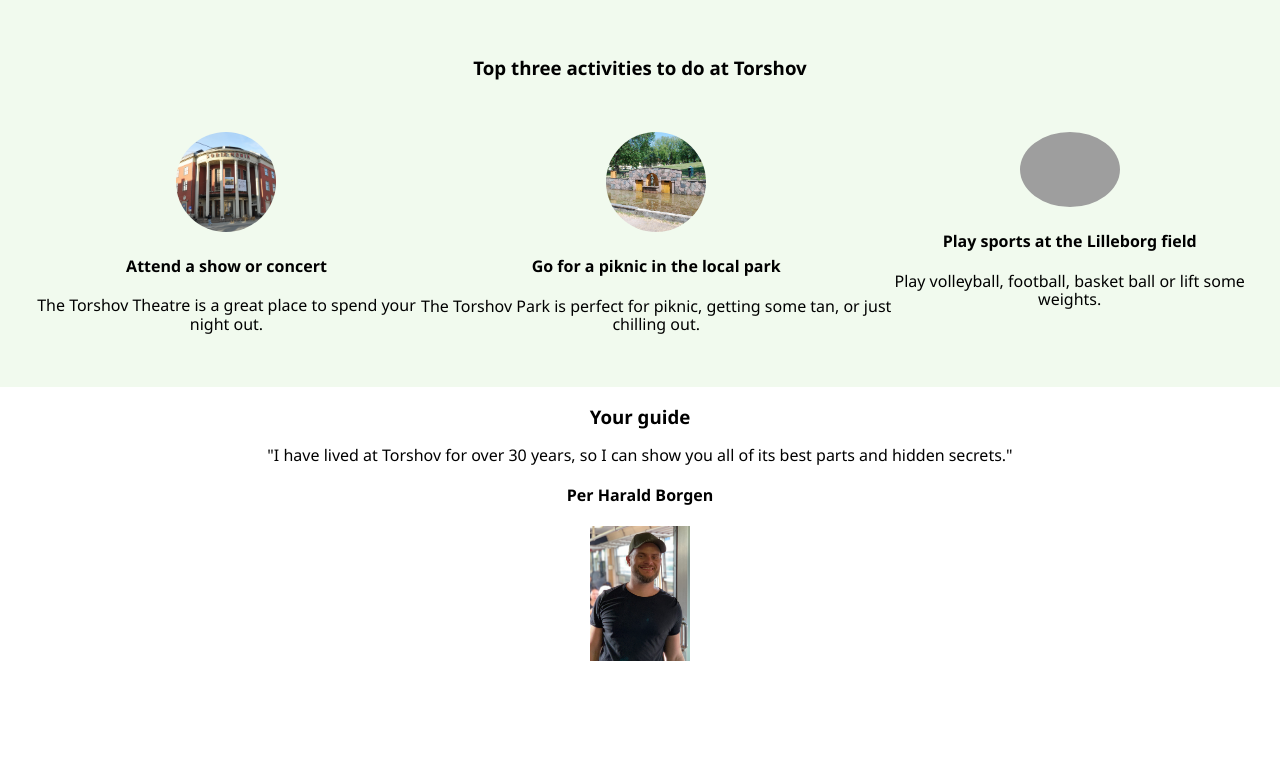
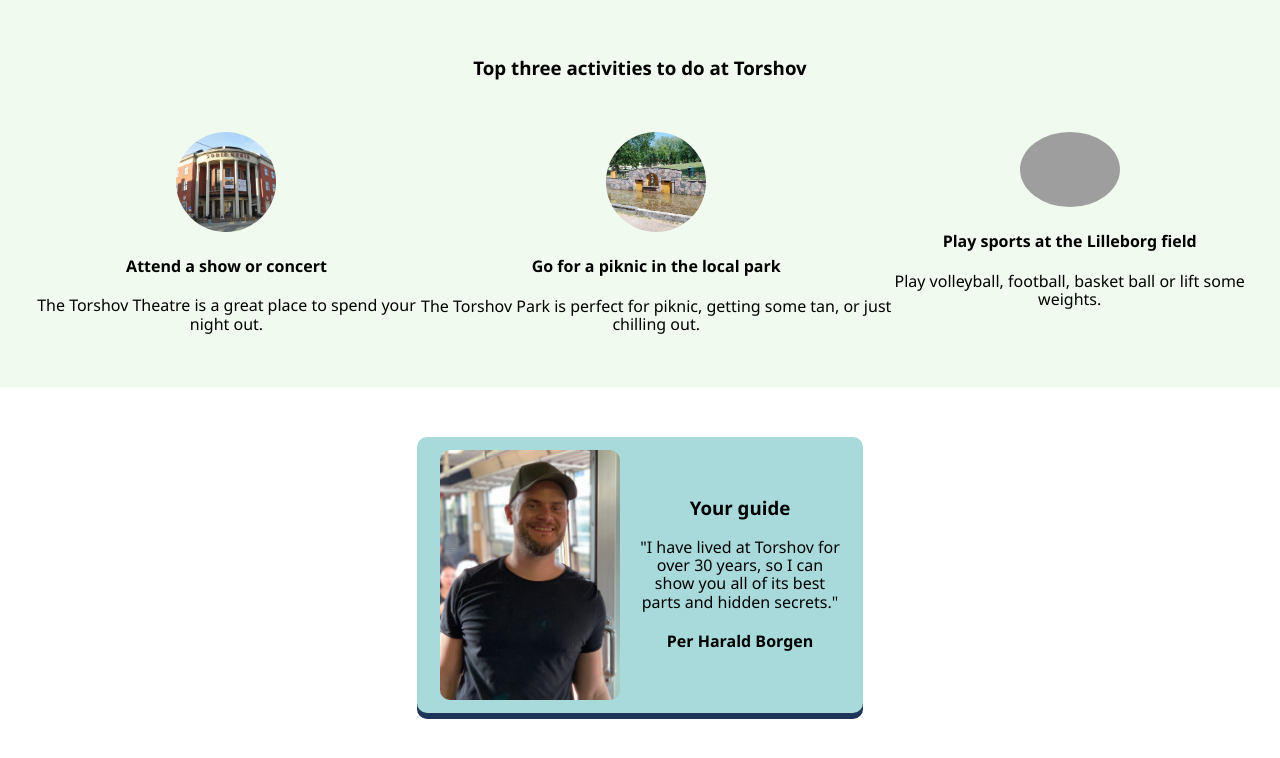
Before and after one commit to amengistuu/visit-torshov, a website built with Vite: page index.html in a window 1280 px wide. Shown: the part 406-1164 px from the top of the page. Before the commit the page ends 1071 px from the top, so only its background shows below. Built offline with nearby package versions, Linux system fonts and the light colour scheme; grey boxes are pictures that could not be loaded.

Commit message:
Add styles for guide section

```diff
--- a/index.html
+++ b/index.html
@@ -35,10 +35,14 @@
 
         <!-- GUIDE SECTION -->
         <div id="guide">
-            <h3>Your guide</h3>
-            <p>"I have lived at Torshov for over 30 years, so I can show you all of its best parts and hidden secrets."</p>
-            <h4>Per Harald Borgen</h4>
-            <img src="images/per.jpg">
+            <div id="guide-card">
+                <div id="guide-personal-info">
+                    <h3>Your guide</h3>
+                    <p>"I have lived at Torshov for over 30 years, so I can show you all of its best parts and hidden secrets."</p>
+                    <h4>Per Harald Borgen</h4>
+                </div>
+                <img src="images/per.jpg">
+            </div>
         </div>
     </body>
 </html>
--- a/styles.css
+++ b/styles.css
@@ -66,3 +66,31 @@ img {
 .container img {
     border-radius: 50%;
 }
+
+/* Guide Section */
+#guide {
+    margin: 50px 160px;
+}
+#guide-card {
+    display: flex;
+    flex-direction: row-reverse;
+    justify-content: space-between;
+    align-items: center;
+    border-radius: 10px;
+    background: #A8DADC;
+    box-shadow: 0px 6px 0px 0px #1D3557;
+    padding: 13px 23px;
+    min-width: 300px;
+    max-width: 400px;
+    margin: 0 auto;
+}
+#guide-personal-info {
+    max-width: 200px
+}
+
+#guide img {
+    height: 250px;
+    width: 180px;
+    max-width: 100%;
+    border-radius: 10px;
+}
```
